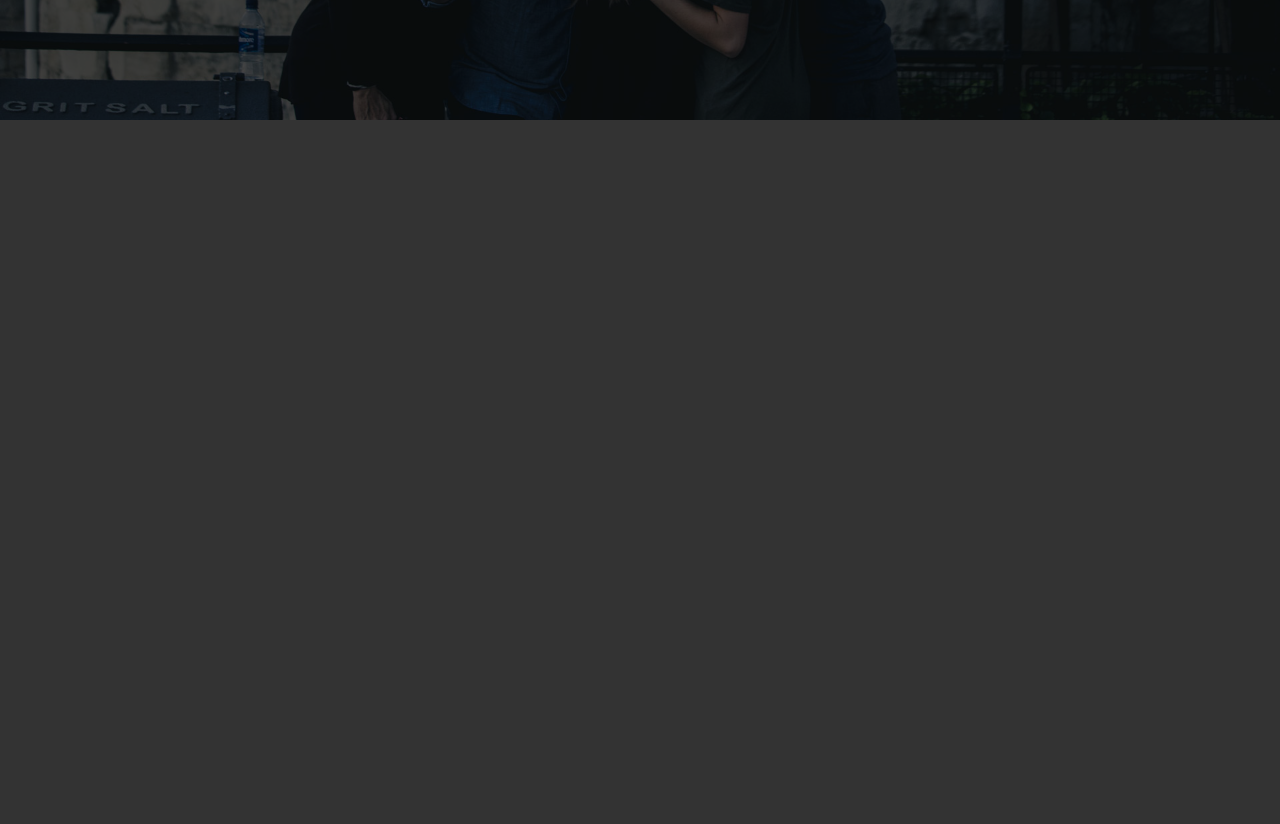
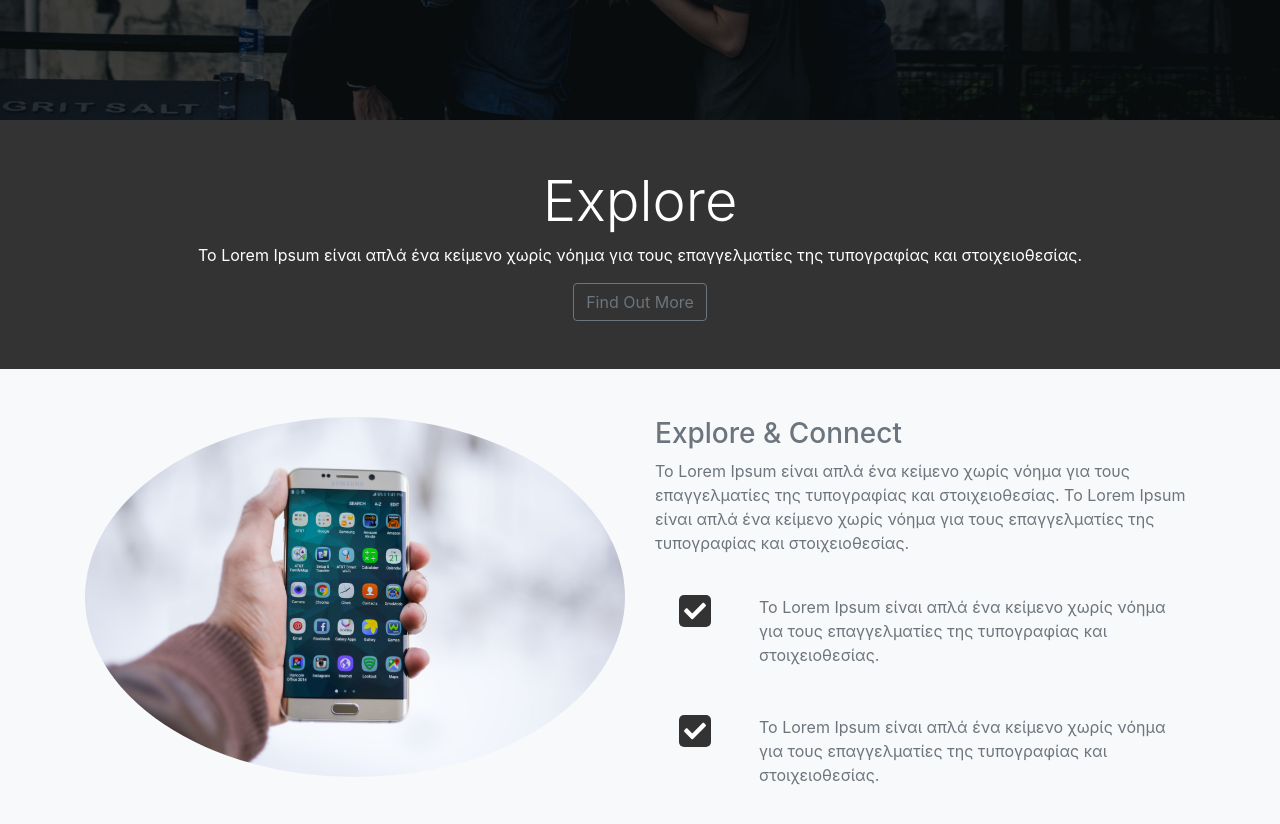
Before and after one commit to avnikolaou/bootstrap-4-themes, a React (Create React App) app: page /Looplab in a window 1280 px wide. Shown: the part 580-1404 px from the top of the page. Before the commit the page ends 800 px from the top, so only its background shows below. Built offline with nearby package versions, Linux system fonts and the light colour scheme.

Commit message:
fix: project 1 explore section

```diff
--- a/src/Projects/LoopLab_Social_Theme/App.css
+++ b/src/Projects/LoopLab_Social_Theme/App.css
@@ -37,3 +37,10 @@ body {
     padding: 5px;
     border-radius: 5px;
 }
+
+#explore-section .svg-inline--fa, #share-section .svg-inline--fa {
+    color: white;
+    background-color: #333;
+    padding: 5px;
+    border-radius: 5px;
+}
--- /dev/null
+++ b/src/Projects/LoopLab_Social_Theme/Explore.js
@@ -0,0 +1,63 @@
+import React,{ Component } from 'react';
+import explore from "../../images/looplab/explore-section1.jpg";
+import { FontAwesomeIcon} from "@fortawesome/react-fontawesome";
+
+class Explore extends Component{
+    render() {
+        return(
+            <div>
+                <section id={"explore-head-section"}>
+                    <div className={"container"}>
+                        <div className={"row"}>
+                            <div className={"col text-center py-5"}>
+                                <h1 className={"display-4"}>Explore</h1>
+                                <p>Το Lorem Ipsum είναι απλά ένα κείμενο χωρίς νόημα για τους επαγγελματίες της τυπογραφίας
+                                    και στοιχειοθεσίας.
+                                </p>
+                                <a href="#" className={"btn btn-outline-secondary"}>Find Out More</a>
+                            </div>
+                        </div>
+                    </div>
+                </section>
+
+                <section id={"explore-section"} className={"bg-light text-muted py-5"}>
+                    <div className={"container"}>
+                        <div className={"row"}>
+                            <div className={"col-md-6"}>
+                                <img className={"img img-fluid mb-3 rounded-circle"} src={explore} alt=""/>
+                            </div>
+                            <div className={"col-md-6"}>
+                                <h3>Explore & Connect</h3>
+                                <p>Το Lorem Ipsum είναι απλά ένα κείμενο χωρίς νόημα για τους επαγγελματίες της τυπογραφίας
+                                    και στοιχειοθεσίας. Το Lorem Ipsum είναι απλά ένα κείμενο χωρίς νόημα για τους επαγγελματίες της τυπογραφίας
+                                    και στοιχειοθεσίας.
+                                </p>
+                                <div className={"d-flex"}>
+                                    <div className={"p-4 align-self-start"}>
+                                        <FontAwesomeIcon icon={"check"} className={"fa-2x"}/>
+                                    </div>
+                                    <div className={"p-4 align-self-end"}>
+                                        Το Lorem Ipsum είναι απλά ένα κείμενο χωρίς νόημα για τους επαγγελματίες της τυπογραφίας
+                                        και στοιχειοθεσίας.
+                                    </div>
+                                </div>
+
+                                <div className={"d-flex"}>
+                                    <div className={"p-4 align-self-start"}>
+                                        <FontAwesomeIcon icon={"check"} className={"fa-2x"}/>
+                                    </div>
+                                    <div className={"p-4 align-self-end"}>
+                                        Το Lorem Ipsum είναι απλά ένα κείμενο χωρίς νόημα για τους επαγγελματίες της τυπογραφίας
+                                        και στοιχειοθεσίας.
+                                    </div>
+                                </div>
+                            </div>
+                        </div>
+                    </div>
+                </section>
+            </div>
+        )
+    }
+}
+
+export default Explore
--- a/src/Projects/LoopLab_Social_Theme/Main.js
+++ b/src/Projects/LoopLab_Social_Theme/Header.js
@@ -1,12 +1,11 @@
-import React from "react"
+import React,{ Component } from 'react';
 import "./App.css"
 import { FontAwesomeIcon} from "@fortawesome/react-fontawesome";
-import Background from "../../images/looplab/home.jpg"
 
+class Header extends Component{
 
-function Main() {
-    return (
-        <div>
+    render() {
+        return (
             <header id={"home-section"}>
                 <div className={"dark-overlay"}>
                     <div className={"home-inner container"}>
@@ -65,8 +64,9 @@ function Main() {
                     </div>
                 </div>
             </header>
-        </div>
-    )
+        )
+    }
+
 }
 
-export default Main
+export default Header
--- a/src/Projects/LoopLab_Social_Theme/Looplab.js
+++ b/src/Projects/LoopLab_Social_Theme/Looplab.js
@@ -1,12 +1,14 @@
 import React from 'react';
 import Nav from "./Nav";
-import Main from "./Main";
+import Header from "./Header";
+import Explore from "./Explore";
 
 function Looplab() {
   return (
       <div>
         <Nav/>
-        <Main/>
+        <Header/>
+        <Explore></Explore>
       </div>
   );
 }
--- a/src/Projects/LoopLab_Social_Theme/Nav.js
+++ b/src/Projects/LoopLab_Social_Theme/Nav.js
@@ -1,7 +1,8 @@
-import React from 'react';
+import React,{ Component } from 'react';
 import "./App.css"
 
-function Nav() {
+class Nav extends Component{
+    render() {
         return (
             <nav className={"navbar navbar-expand-sm bg-dark navbar-dark fixed-top"} id={"main-nav"}>
                 <div className={"container"}>
@@ -29,5 +30,6 @@ function Nav() {
             </nav>
         )
     }
+}
 
 export default Nav
```
Lines whose indentation alone changed are shown as unchanged.
